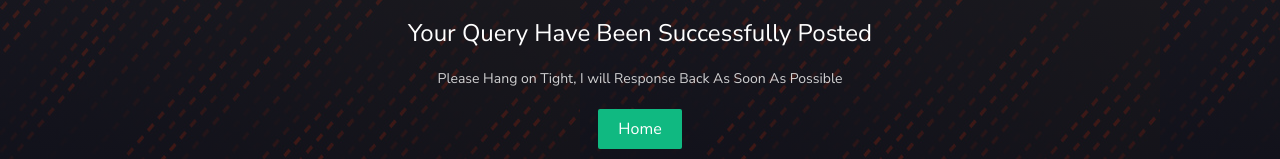
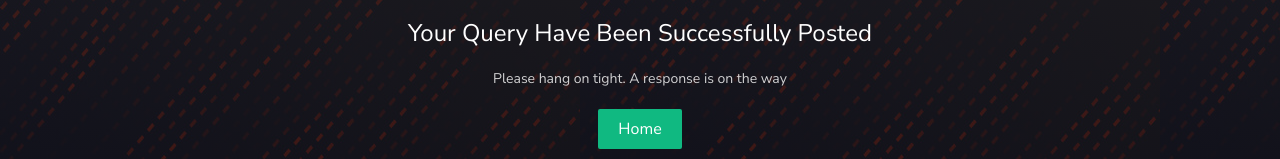
Before and after one commit to LeonAlvarezz/Portfolio, a plain HTML site: page build/success.html in a window 1280 px wide. Shown: the part 475-634 px from the top of the page. Drawn offline with Linux system fonts and the light colour scheme.

Commit message:
Update success.html

```diff
--- a/build/success.html
+++ b/build/success.html
@@ -20,7 +20,7 @@
         <section style="height: calc(100vh - 10vh);" class="flex flex-col gap-5 justify-center items-center text-white">
             <img src="img/ghost2.png" alt="" width="200" height="200">
             <h1 class="text-2xl">Your Query Have Been Successfully Posted</h1>
-            <p class="text-sm opacity-80">Please Hang on Tight, I will Response Back As Soon As Possible</p>
+            <p class="text-sm opacity-80">Please hang on tight. A response is on the way</p>
             <a href="/"><button class="pt-2 pr-5 pl-5 pb-2 rounded-sm bg-emerald-500 hover:bg-emerald-700">Home</button>
             </a>
         </section>
```
